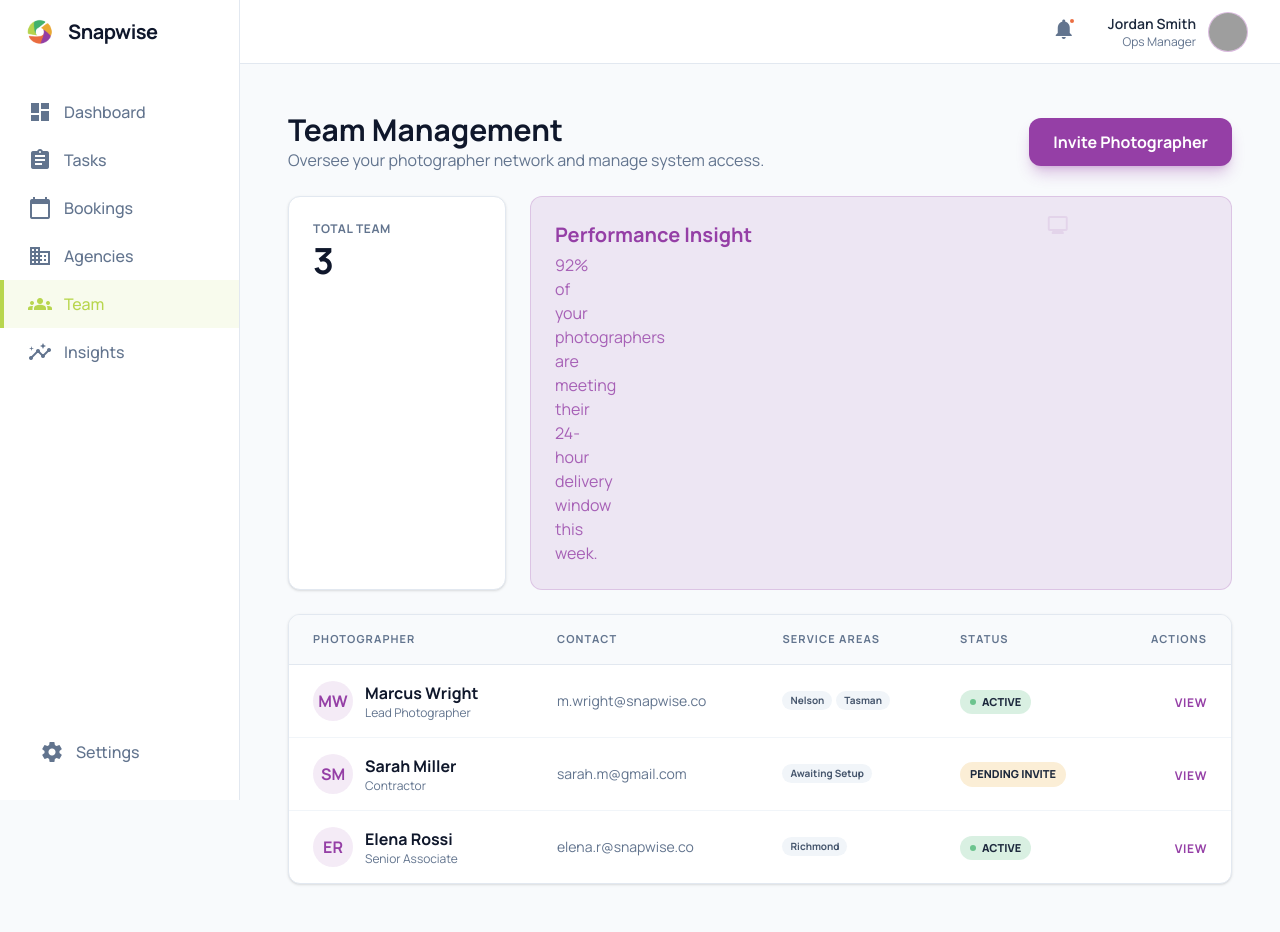
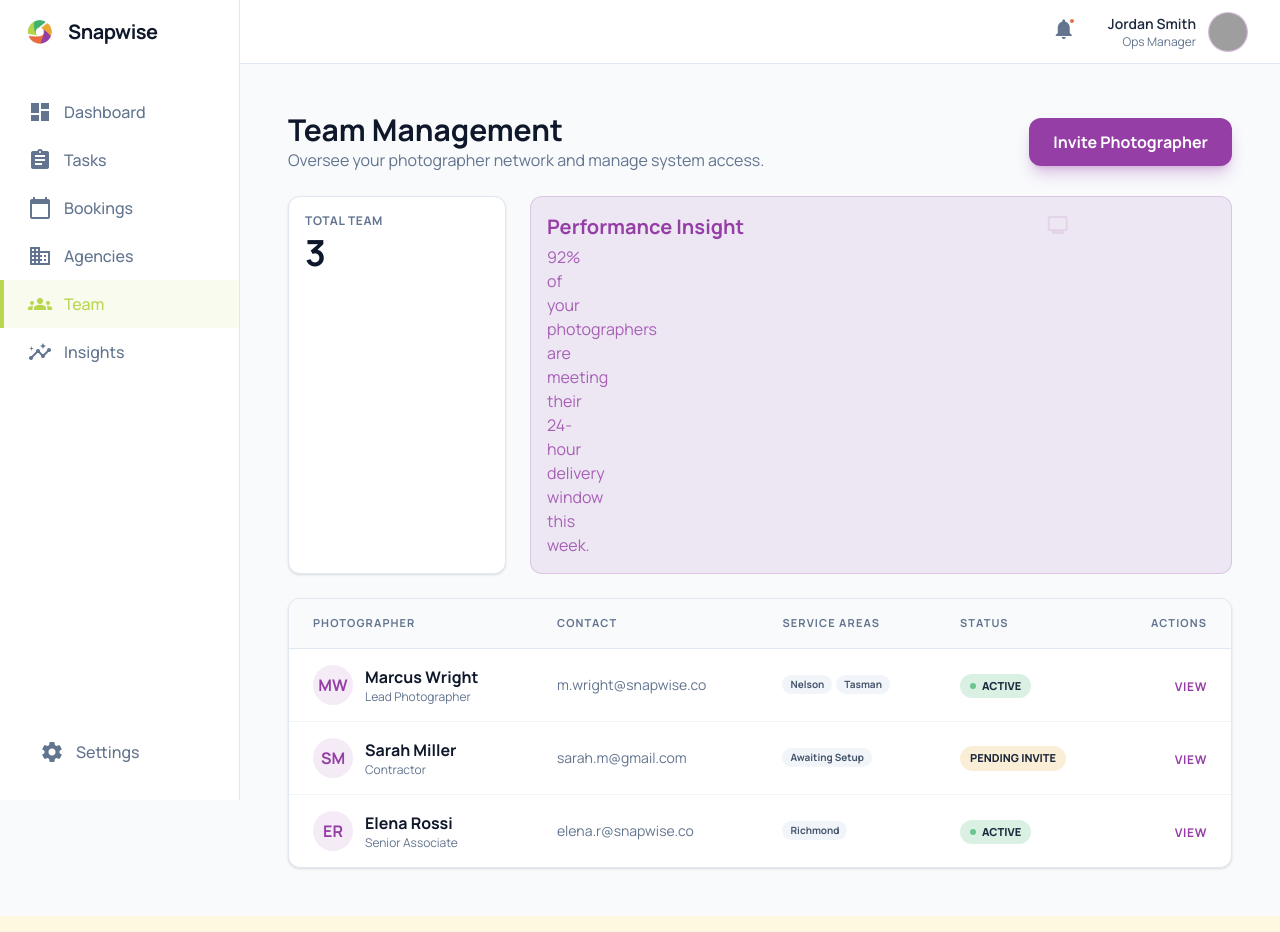
Before and after one commit to snapwisenz/Snapwise-App, a Next.js app: page /team in a window 1280 px wide. Built offline with nearby package versions, Linux system fonts and the light colour scheme; no server answers; the database is empty; grey boxes are pictures that could not be loaded.

Commit message:
Fix UI dashboard cards padding and text wrapping

```diff
--- a/src/app/(admin)/team/page.tsx
+++ b/src/app/(admin)/team/page.tsx
@@ -79,13 +79,13 @@ export default function TeamManagementPage() {
 
         {/* Dashboard Stats / Asymmetric Section */}
         <div className="grid grid-cols-1 md:grid-cols-4 gap-6">
-          <div className="col-span-1 bg-white dark:bg-slate-900 p-6 rounded-xl shadow-sm border border-slate-200 dark:border-slate-800">
+          <div className="col-span-1 bg-white dark:bg-slate-900 p-4 rounded-xl shadow-sm border border-slate-200 dark:border-slate-800">
             <p className="text-xs text-slate-500 uppercase tracking-wider font-bold">Total Team</p>
             <h3 className="text-4xl font-bold text-slate-900 dark:text-white mt-1">{photographers.length}</h3>
           </div>
 
-          <div className="col-span-1 md:col-span-3 bg-primary/10 dark:bg-primary/5 p-6 rounded-xl border border-primary/20 flex items-center justify-between overflow-hidden relative">
-            <div className="z-10">
+          <div className="col-span-1 md:col-span-3 bg-primary/10 dark:bg-primary/5 p-4 rounded-xl border border-primary/20 flex items-center justify-between overflow-hidden relative">
+            <div className="z-10 flex-1">
               <h3 className="text-xl font-bold text-primary dark:text-primary-300">Performance Insight</h3>
               <p className="text-base text-primary/80 dark:text-primary-200/80 max-w-md mt-1">92% of your photographers are meeting their 24-hour delivery window this week.</p>
             </div>
```
